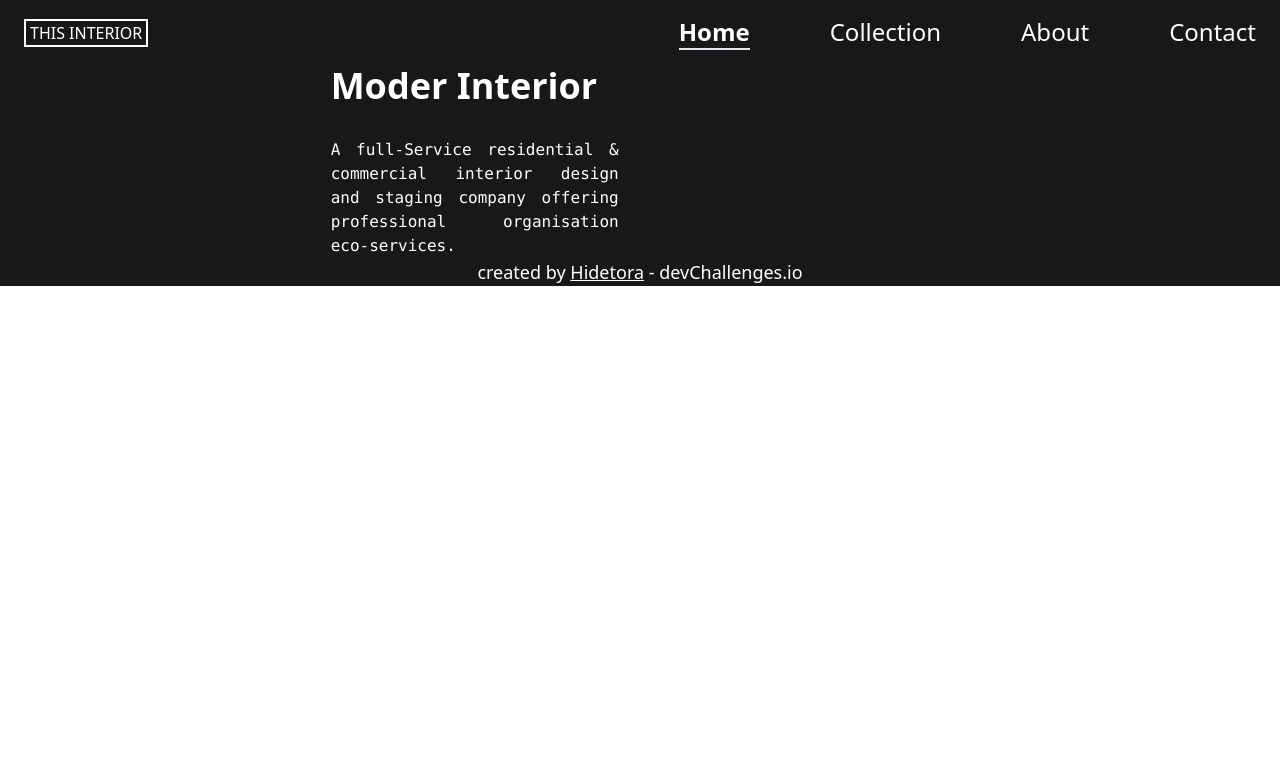
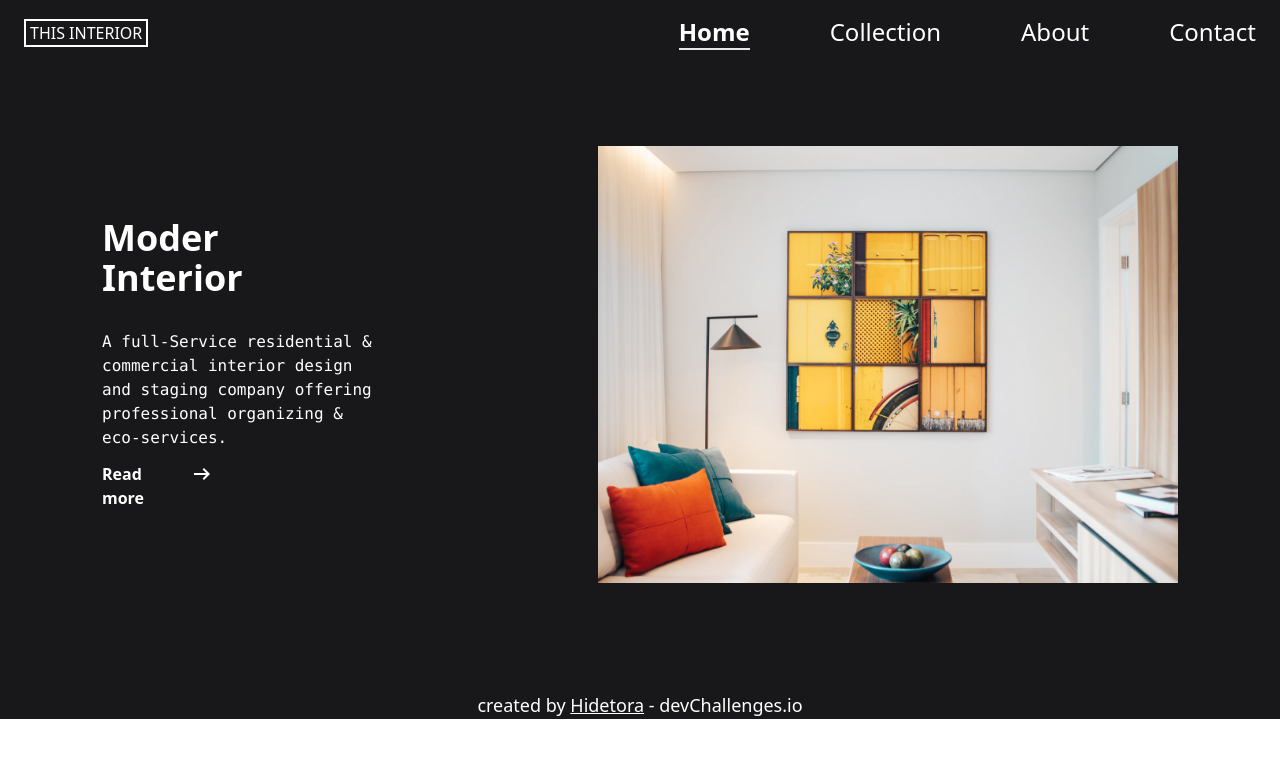
Before and after one commit to SlowedWalk/devchallenges-interior-consultant, a website: page src/index.html in a window 1280 px wide. Drawn offline with nearby package versions, Linux system fonts and the light colour scheme.

Commit message:
main layout complete

```diff
--- a/src/index.html
+++ b/src/index.html
@@ -6,6 +6,7 @@
     <!-- <script src="https://cdn.tailwindcss.com"></script> -->
     <link href="/dist/output.css" rel="stylesheet">
     <link rel="shortcut icon" href="/assets/favicon.png" type="image/png">
+    <link rel="stylesheet" href="https://fonts.googleapis.com/css2?family=Material+Symbols+Outlined:opsz,wght,FILL,GRAD@24,400,0,0" />
     <title>Interior Consultant</title>
 </head>
 <body>
@@ -66,20 +67,33 @@
             </div>
         </nav>
 
-        <section class="flex justify-evenly">
-            <div class="">
-                <h1 class="text-white text-4xl font-bold">Moder Interior</h1>
-                <p class="w-72 max-w-fit text-white mt-8 font-mono text-justify">A full-Service residential & commercial interior design and staging company offering professional organisation  eco-services.</p>
-                <span></span>
-            </div>
+        <section class="mx-auto">
+            <div class="mx-auto">
+                <div class="mt-20 flex justify-center space-x-96 items-center">
+                    <div class="w-28">
+                        <h1 class="text-white text-4xl font-bold">Moder Interior</h1>
+                        <p class="w-72 text-white mt-8 font-mono text-start">
+                            A full-Service residential & commercial interior
+                            design and staging company offering professional
+                            organizing & eco-services.
+                        </p>
+                        <div class="font-bold mt-3 justify-start gap-3 flex">
+                                <h1 class="text-white">
+                                    Read more
+                                </h1>
+                                <span class="text-white material-symbols-outlined">arrow_right_alt</span>
+                        </div>
+                    </div>
 
-            <div>
-
+                    <div class="items-start">
+                        <img width="580" height="340" class="" src="assets/img/photo1.png" alt="photo1">
+                    </div>
+                </div>
             </div>
         </section>
 
         <footer class="flex justify-center text-white">
-            <p class="text-lg">created by <span class="underline">Hidetora</span> - devChallenges.io</p>
+            <p class="text-lg pt-3 mt-24">created by <span class="underline">Hidetora</span> - devChallenges.io</p>
         </footer>
     </main>
 </body>
```
Also changed, not shown: dist/output.css.
